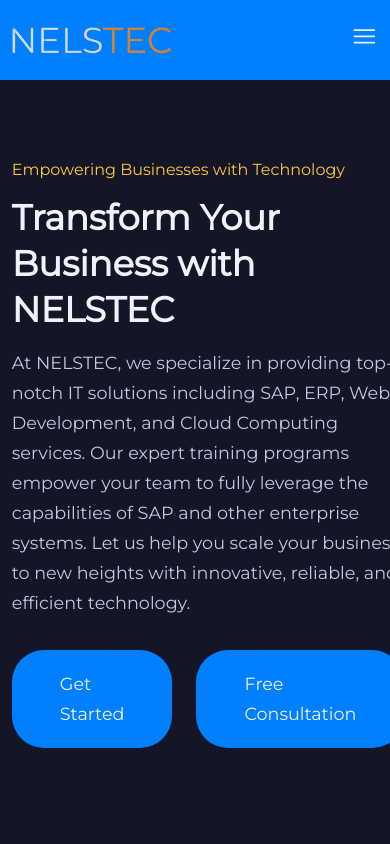
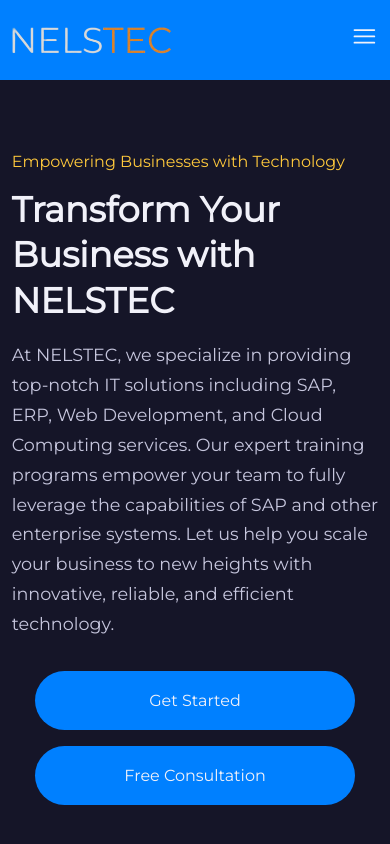
Before and after one commit to sylviacool/nelstec-website, a React (Vite) app in the folder client/: page / in a window 390 px wide. Shown: the top 844 px of the page. Built offline with nearby package versions, Linux system fonts and the light colour scheme.

Commit message:
fix buttons in home.css

```diff
--- a/client/src/pages/home/home2.css
+++ b/client/src/pages/home/home2.css
@@ -85,6 +85,24 @@
 
   .main_header-container {
     grid-template-columns: 1fr;
+  }
+
+  /* Make buttons smaller for small screens */
+  .cta-container {
+    flex-direction: column;
+    gap: 1rem;
+    align-items: stretch;
+    margin-bottom: 1rem;
+  }
+
+  .cta-container .btn.lg {
+    padding: 1rem 2rem;
+    font-size: 1rem;
+    text-align: center;
+    display: block;
+    width: 100%;
+    max-width: 20rem;
+    margin: 0 auto;
   }
 
   /* SERVICES */
--- a/client/src/pages/services/services.css
+++ b/client/src/pages/services/services.css
@@ -63,8 +63,8 @@
     gap: 2rem;
   }
 
-  .services-page {
-    margin-top: 1rem !important;  /* Reduced from 5rem to 1rem for medium screens */
+  .services-page__container {
+    margin-top: 2rem !important;  /* Reduced from 5rem to 1rem for medium screens */
   }
 }
 
@@ -75,7 +75,7 @@
     gap: 1.5rem;
   }
 
-  .services-page {
+  .services-page__container {
     margin-top: 3rem !important;  /* Increased spacing for small screens */
   }
 }
```
